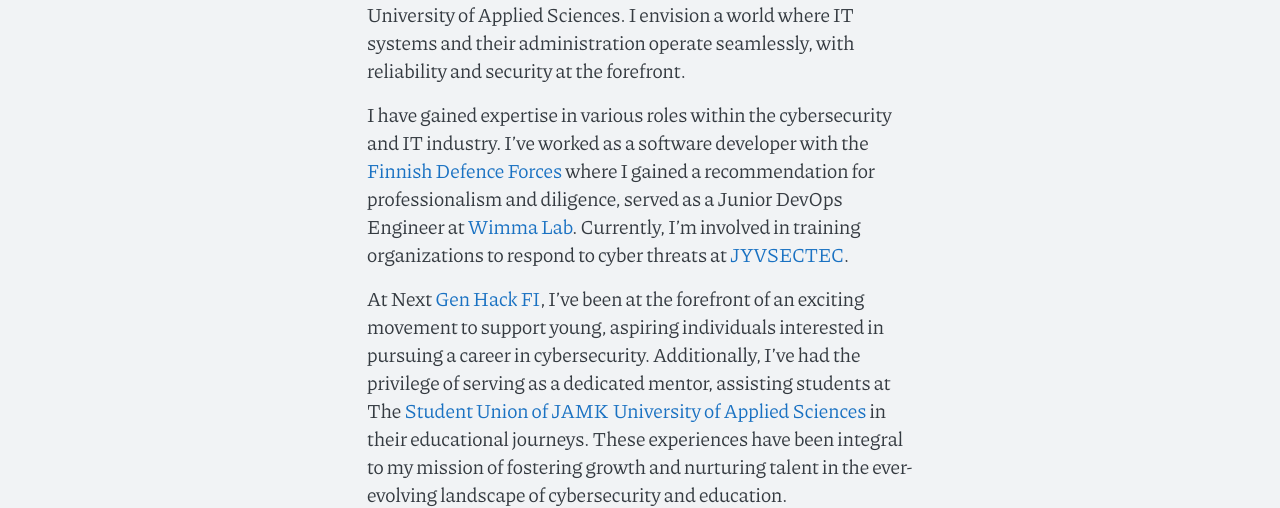
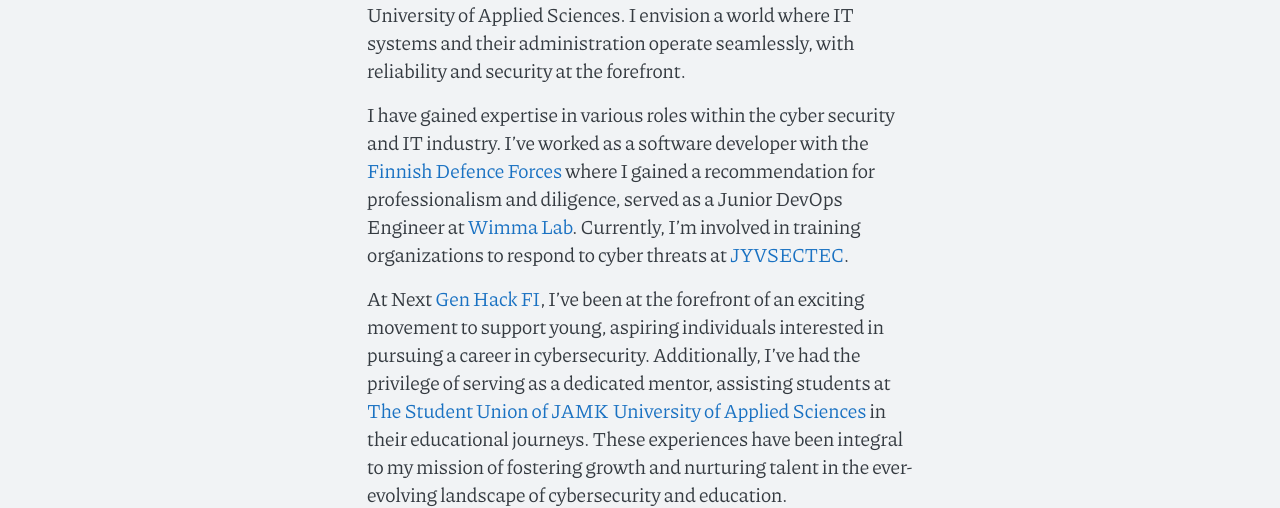
Before and after one commit to Herkkomehtala/Herkkomehtala.github.io, a Jekyll site: the page built from index.md, in a window 1280 px wide. Shown: the part 1122-1630 px from the top of the page. Built offline with Jekyll 4.4.1, drawn with Linux system fonts in a browser that asks for light colours.

Commit message:
update site

```diff
--- a/index.md
+++ b/index.md
@@ -9,8 +9,8 @@ Howdy! I'm Herkko.
 
 I'm a student specializing in Cyber Security at Jyväskylä University of Applied Sciences. I envision a world where IT systems and their administration operate seamlessly, with reliability and security at the forefront.
 
-I have gained expertise in various roles within the cybersecurity and IT industry. I've worked as a software developer with the [Finnish Defence Forces](https://puolustusvoimat.fi/en/frontpage) where I gained a recommendation for professionalism and diligence, served as a Junior DevOps Engineer at [Wimma Lab](https://www.wimmalab.org/). Currently, I'm involved in training organizations to respond to cyber threats at [JYVSECTEC](https://jyvsectec.fi/).
+I have gained expertise in various roles within the cyber security and IT industry. I've worked as a software developer with the [Finnish Defence Forces](https://puolustusvoimat.fi/en/frontpage) where I gained a recommendation for professionalism and diligence, served as a Junior DevOps Engineer at [Wimma Lab](https://www.wimmalab.org/). Currently, I'm involved in training organizations to respond to cyber threats at [JYVSECTEC](https://jyvsectec.fi/).
 
-At Next [Gen Hack FI](https://nextgenhack.fi/), I've been at the forefront of an exciting movement to support young, aspiring individuals interested in pursuing a career in cybersecurity. Additionally, I've had the privilege of serving as a dedicated mentor, assisting students at The [Student Union of JAMK University of Applied Sciences](https://www.jamko.fi/en/) in their educational journeys. These experiences have been integral to my mission of fostering growth and nurturing talent in the ever-evolving landscape of cybersecurity and education.
+At Next [Gen Hack FI](https://nextgenhack.fi/), I've been at the forefront of an exciting movement to support young, aspiring individuals interested in pursuing a career in cybersecurity. Additionally, I've had the privilege of serving as a dedicated mentor, assisting students at [The Student Union of JAMK University of Applied Sciences](https://www.jamko.fi/en/) in their educational journeys. These experiences have been integral to my mission of fostering growth and nurturing talent in the ever-evolving landscape of cybersecurity and education.
 
 You can find my CV [here](cv/). I also host an IT and cyber related blog [here](https://aa2958.github.io/blog), where I write about my experiences and other cyber security related topics.
```
